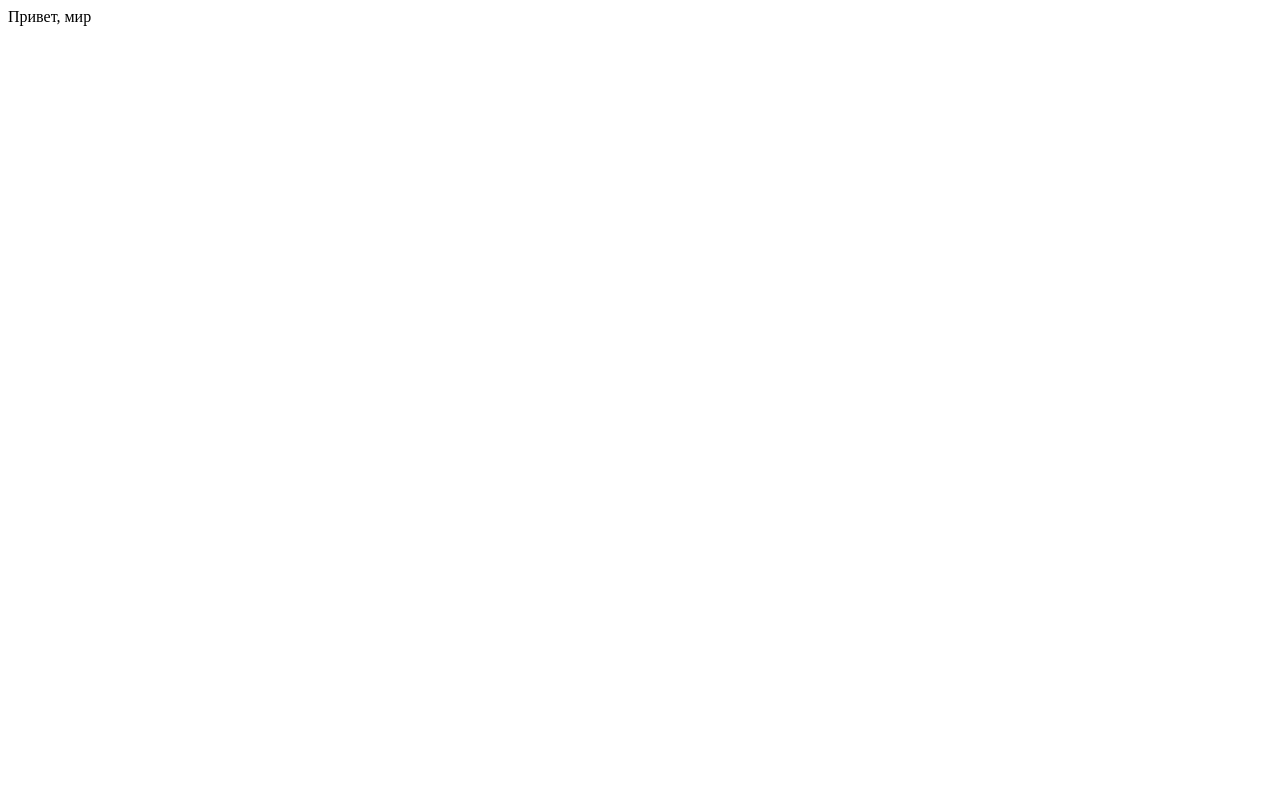
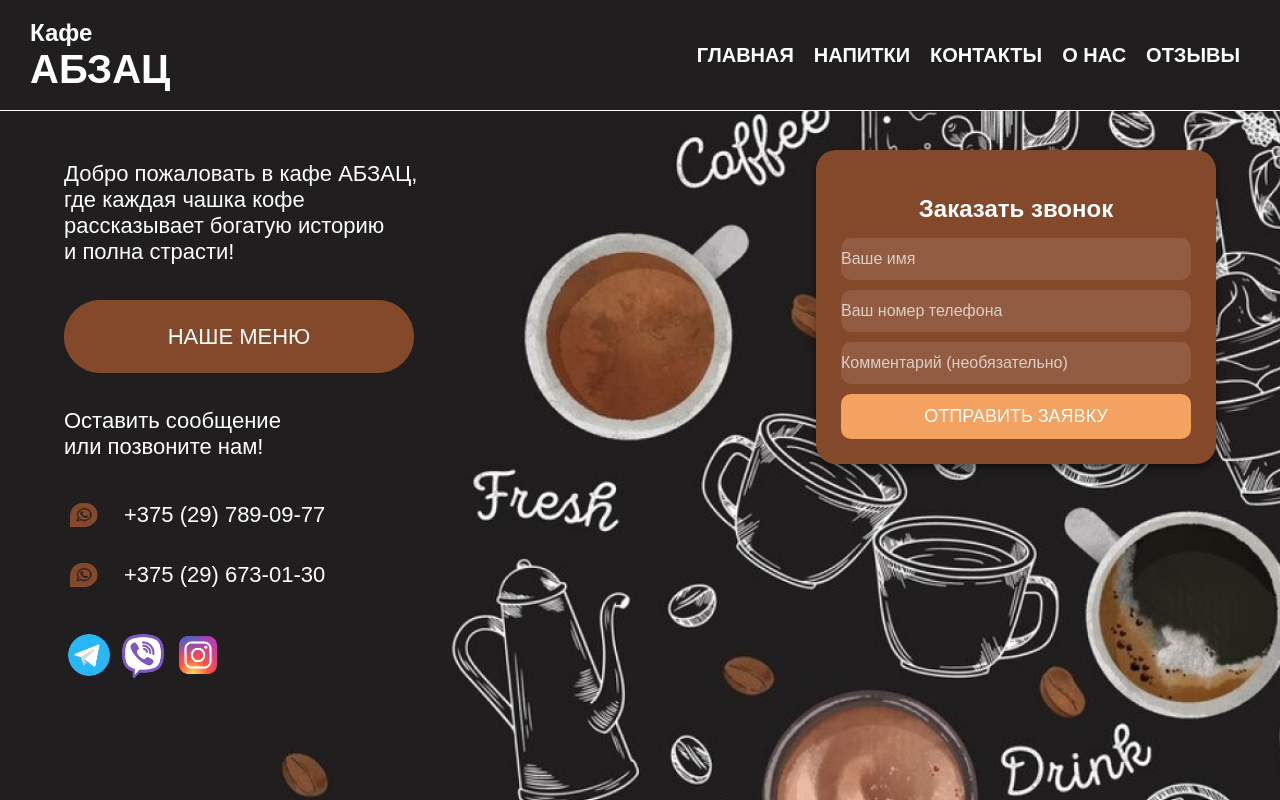
Before and after one commit to YuriySerov/YuriySerov.github.io, a plain HTML site: page index.html in a window 1280 px wide. Drawn offline with Linux system fonts and the light colour scheme.

Commit message:
website_final

```diff
--- a/index.html
+++ b/index.html
@@ -1 +1,135 @@
-Привет, мир
+<!DOCTYPE html>
+<html lang="ru">
+  <head>
+    <meta charset="UTF-8" />
+    <meta name="viewport" content="width=device-width, initial-scale=1.0" />
+    <title>Главная страница | Кафе АБЗАЦ</title>
+    <link rel="stylesheet" href="styles/style_index.css" />
+  </head>
+  <body>
+    <header>
+      <a href="../WEBSITE/index.html" class="logo">
+        <span class="small-text">Кафе</span>
+        АБЗАЦ
+      </a>
+      <div class="burger-menu">
+        <div class="burger-icon" onclick="toggleMenu()">☰</div>
+        <nav class="mobile-nav">
+          <div class="close-icon" onclick="toggleMenu()">✖</div>
+          <a href="../WEBSITE/index.html" class="nav-item">ГЛАВНАЯ</a>
+          <a href="pages/menu.html" class="nav-item">НАПИТКИ</a>
+          <a href="pages/contacts.html" class="nav-item">КОНТАКТЫ</a>
+          <a href="pages/about_us.html" class="nav-item">О НАС</a>
+          <a href="pages/reviews.html" class="nav-item">ОТЗЫВЫ</a>
+        </nav>
+      </div>
+      <nav class="navigation">
+        <a href="../WEBSITE/index.html" class="nav-item">ГЛАВНАЯ</a>
+        <a href="pages/menu.html" class="nav-item">НАПИТКИ</a>
+        <a href="pages/contacts.html" class="nav-item">КОНТАКТЫ</a>
+        <a href="pages/about_us.html" class="nav-item">О НАС</a>
+        <a href="pages/reviews.html" class="nav-item">ОТЗЫВЫ</a>
+      </nav>
+    </header>
+
+    <main class="content">
+      <div class="welcome-text">
+        Добро пожаловать в кафе АБЗАЦ,<br />
+        где каждая чашка кофе <br />рассказывает богатую историю <br />и полна
+        страсти!
+      </div>
+
+      <div class="menu-button">
+        <a href="pages/menu.html" class="menu-button">
+          <span class="button-text">НАШЕ МЕНЮ</span>
+        </a>
+      </div>
+
+      <div class="contact-us">
+        Оставить сообщение<br />
+        или позвоните нам!
+      </div>
+
+      <div class="contact-info">
+        <div class="contact-item">
+          <img
+            class="contact-icon"
+            src="assets/whatsup.png"
+            alt="WhatsApp Icon"
+          />
+          <a class="contact-number" href="tel:+375297890977"
+            >+375 (29) 789-09-77</a
+          >
+        </div>
+        <div class="contact-item">
+          <img
+            class="contact-icon"
+            src="assets/whatsup.png"
+            alt="WhatsApp Icon"
+          />
+          <a class="contact-number" href="tel:+375296730130"
+            >+375 (29) 673-01-30</a
+          >
+        </div>
+      </div>
+
+      <div class="social-icons">
+        <a href="https://t.me/YuriySerov" target="_blank">
+          <img src="assets/telegram.png" alt="Telegram" class="social-icons" />
+        </a>
+        <a href="viber://chat?number=%2B375296730130">
+          <img src="assets/viber.png" alt="Viber" class="social-icons" />
+        </a>
+        <a href="https://www.instagram.com/yourusername" target="_blank">
+          <img
+            src="assets/instagram.png"
+            alt="Instagram"
+            class="social-icons"
+          />
+        </a>
+      </div>
+
+      <!-- Форма заказа звонка -->
+      <!-- Форма заказа звонка -->
+      <div class="reservation-form">
+        <h2>Заказать звонок</h2>
+        <form action="submit_form.php" method="POST">
+          <input type="text" name="name" placeholder="Ваше имя" required />
+          <input
+            type="tel"
+            name="phone"
+            id="phone"
+            placeholder="Ваш номер телефона"
+            required
+            inputmode="numeric"
+            pattern="[0-9+ ]{10,17}"
+            title="Введите только цифры и +"
+          />
+          <input
+            type="text"
+            name="comment"
+            placeholder="Комментарий (необязательно)"
+          />
+          <button type="submit">ОТПРАВИТЬ ЗАЯВКУ</button>
+        </form>
+      </div>
+    </main>
+
+    <script src="scripts/script.js"></script>
+    <script>
+      // Обработчик отправки формы
+      document
+        .querySelector(".reservation-form form")
+        .addEventListener("submit", function (event) {
+          event.preventDefault(); // Отменяет стандартное поведение формы
+
+          // Выводим сообщение об успешной отправке
+          alert("Заявка успешно отправлена!");
+
+          // Здесь вы можете добавить код для отправки формы, если нужно, например, с помощью AJAX
+          // После отправки формы можно очистить поля, если нужно:
+          this.reset();
+        });
+    </script>
+  </body>
+</html>
```
